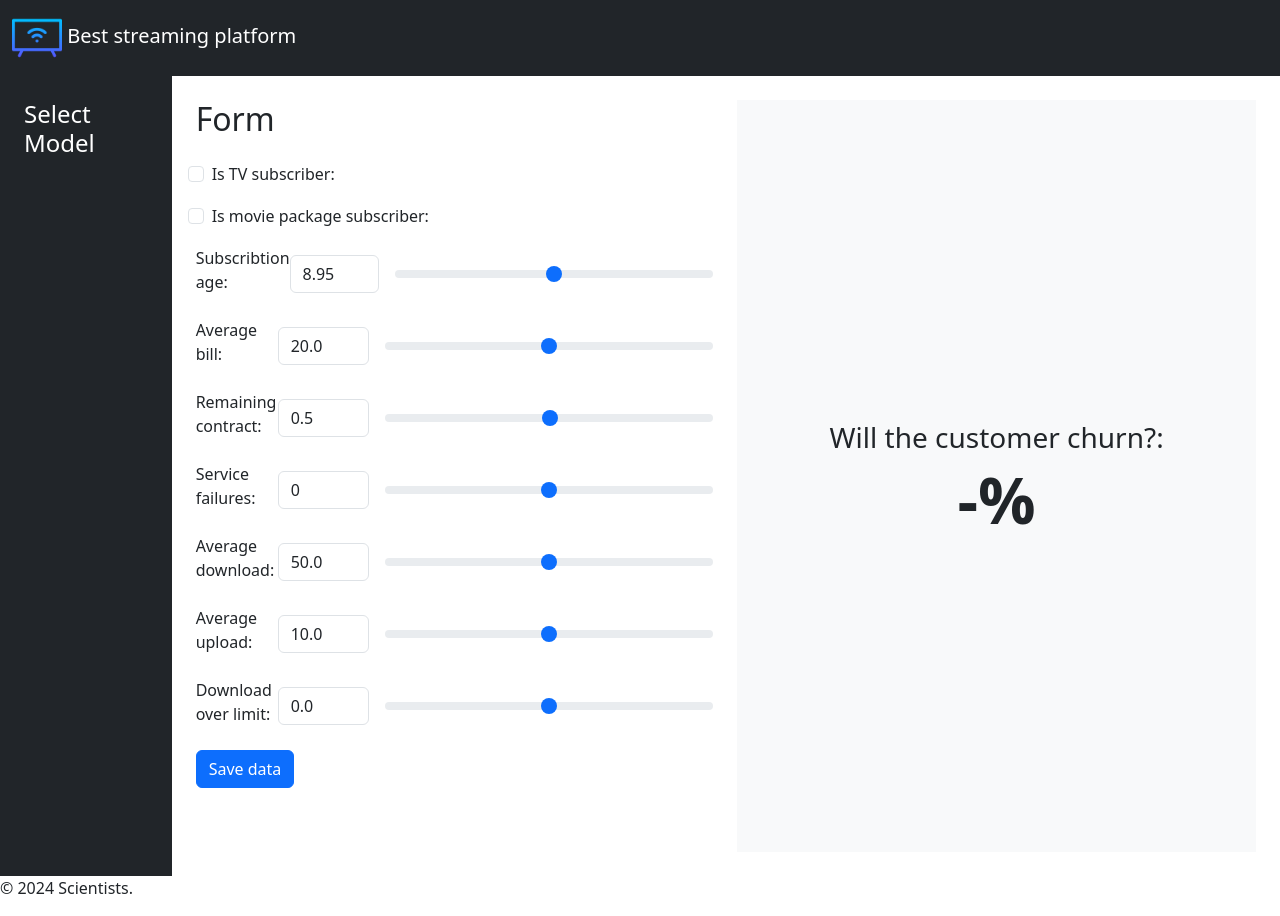
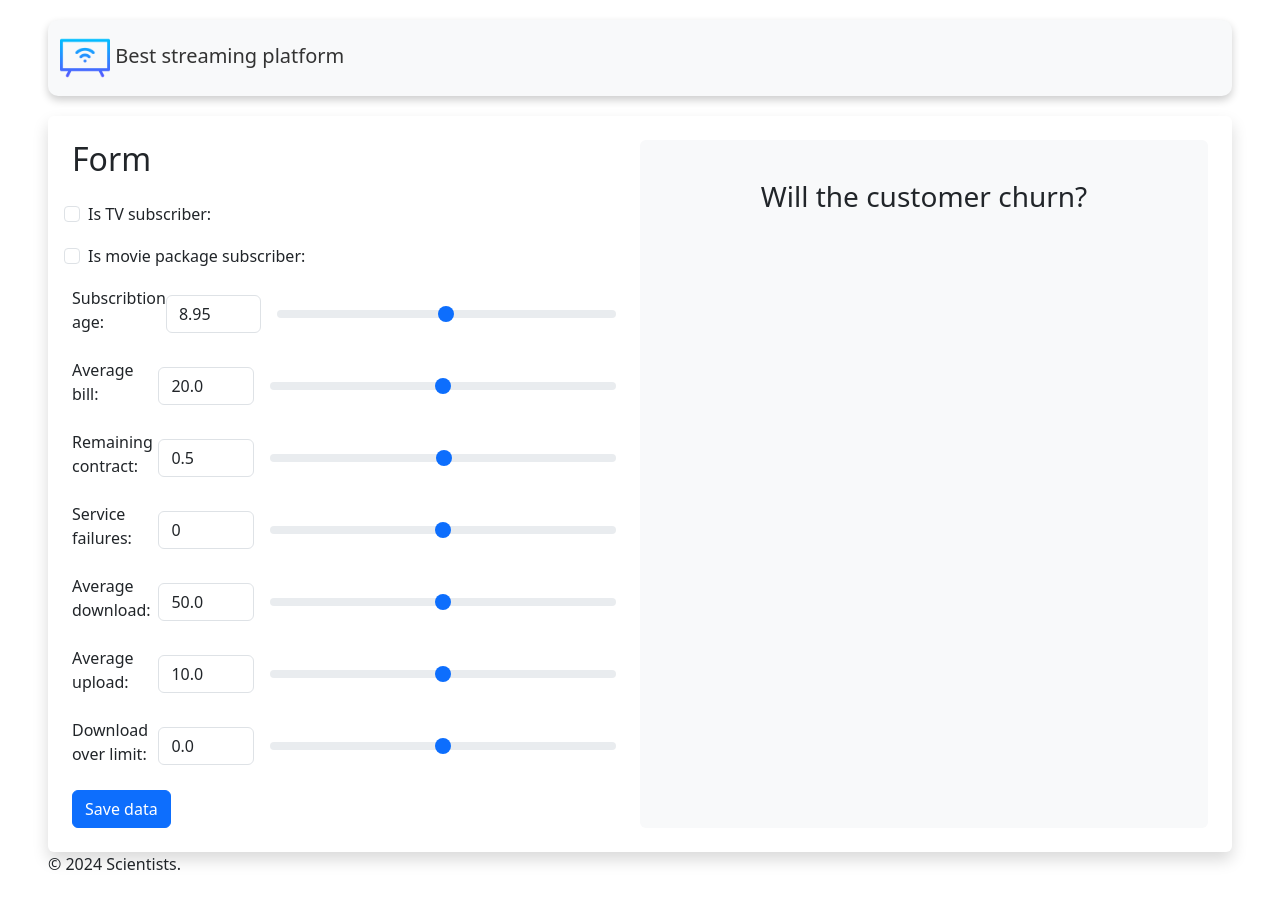
Before and after one commit to rafalradx/churn-shield, a FastAPI app: template templates/index.html in a window 1280 px wide. After the commit the page ends 870 px from the top, so only its background shows below. Run offline with FastAPI, Linux system fonts and the light colour scheme; the template is opened without the code that fills it, so the values that code supplies are empty; parts of the project's set-up code (start-up, migrations or seed data) failed here and were passed over.

Commit message:
Updated model prediction method and interface

```diff
--- a/main.py
+++ b/main.py
@@ -1,25 +1,35 @@
 import os
+import numpy as np
+import joblib
+import pandas as pd
 from tensorflow.keras.models import load_model
-from fastapi import FastAPI, Request, HTTPException, Form
+from fastapi import FastAPI, Request, Form
 from pydantic import BaseModel
 from fastapi.responses import HTMLResponse
 from fastapi.templating import Jinja2Templates
 from fastapi.staticfiles import StaticFiles
-import numpy as np
 
 templates = Jinja2Templates(directory="templates")
 
 app = FastAPI()
 
 models_path = 'models/'
-models_dict = {model_name: load_model(os.path.join(models_path, model_name)) for model_name in os.listdir(models_path) if model_name.endswith('.keras')}
-models = models_dict.keys()
+
+models = []
+
+for model_file in os.listdir(models_path):
+    model_path = os.path.join(models_path, model_file)
+
+    if model_path.endswith(".keras"):
+        models.append(load_model(model_path))
+    elif model_path.endswith(".pkl"):
+        models.append(joblib.load(model_path))
+
 
 app.mount("/static", StaticFiles(directory="static"), name="static")
 
 @app.get("/", response_class=HTMLResponse)
 async def index(request: Request):
-    print(models)
     return templates.TemplateResponse('index.html', {"request": request, "models":models})
 
 class InputData(BaseModel):
@@ -33,16 +43,11 @@ class InputData(BaseModel):
     upload_avg: float
     download_over_limit: float
 
-# Endpoint do przewidywania
 @app.post("/predict/")
-def predict(model_name: str, data: InputData):
-    # Sprawdzenie, czy model istnieje w słowniku
-    if model_name not in models_dict:
-        raise HTTPException(status_code=404, detail="Model not found")
+def predict(data: InputData):
+    predictions = {}
 
-    model = models_dict[model_name]
-
-    input_data = np.array([[
+    sequential_input_data = np.array([[
         data.is_tv_subscriber,
         data.is_movie_package_subscriber,
         data.subscription_age,
@@ -54,10 +59,29 @@ def predict(model_name: str, data: InputData):
         data.download_over_limit
     ]])
 
-    # Dokonanie predykcji
-    prediction = model.predict(input_data)
+    input_data = {
+        "is_tv_subscriber": [data.is_tv_subscriber],
+        "is_movie_package_subscriber": [data.is_movie_package_subscriber],
+        "subscription_age": [data.subscription_age],
+        "bill_avg": [data.bill_avg],
+        "reamining_contract": [data.remaining_contract],
+        "service_failure_count": [data.service_failure_count],
+        "download_avg": [data.download_avg],
+        "upload_avg": [data.upload_avg],
+        "download_over_limit": [data.download_over_limit]
+    }
 
-    # Interpretacja wyniku
-    probability = 1.0 - float(prediction[0][0])
+    input_df = pd.DataFrame(input_data)
 
-    return {"probability": probability}
+    for model in models:
+        model_name = model.__class__.__name__
+        if model_name == "Sequential":
+            prediction = model.predict(sequential_input_data)
+            probability = 1.0 - float(prediction[0][0])
+        else:
+            prediction = model.predict_proba(input_df)
+            probability = prediction[0][1]
+
+        predictions[model_name] = probability
+
+    return predictions
--- /dev/null
+++ b/static/css/style.css
@@ -0,0 +1,14 @@
+body {
+    margin: 0 15px;
+}
+
+.navbar {
+    margin-top: 20px;
+    margin-bottom: 20px;
+    border-radius: 10px;
+    box-shadow: 0 4px 8px rgba(0, 0, 0, 0.2);
+}
+
+.custom-text-color {
+    color: #333;
+}
--- a/templates/base.html
+++ b/templates/base.html
@@ -4,8 +4,9 @@
     <meta charset="UTF-8">
     <title>{% block title %}Churn predictor{% endblock %}</title>
     <link href="https://cdn.jsdelivr.net/npm/bootstrap@5.3.3/dist/css/bootstrap.min.css" rel="stylesheet">
+    <link rel="stylesheet" href="/static/css/style.css">
 </head>
-<body>
+<body class="mx-5">
     {% include 'navbar.html' %}
     {% block content %}{% endblock %}
     {% include 'footer.html' %}
--- a/templates/index.html
+++ b/templates/index.html
@@ -1,23 +1,8 @@
 {% extends "base.html" %}
 
 {% block content %}
-<div class="d-flex">
-    <!-- Sidebar -->
-    <div class="bg-dark text-white p-4 vh-100">
-        <h2 class="h4">Select Model</h2>
-        <ul class="nav flex-column">
-            {% for model in models %}
-            <li class="nav-item">
-                <a class="nav-link text-white" href="#">{{ model }}</a>
-            </li>
-            {% endfor %}
-        </ul>
-    </div>
-
-    <!-- Main Content -->
-    <div class="container-fluid p-4 d-flex">
-        <!-- Formularz -->
-        <div class="w-50 me-4">
+<div class="container-fluid p-4 d-flex rounded shadow">
+    <div class="w-50 pe-4">
         <h2 class="mb-4">Form</h2>
         <form class="row g-3">
             <div class="col-12 form-check">
@@ -69,16 +54,13 @@
         </form>
     </div>
 
-        <!-- Sekcja Wyniku -->
-        <div class="w-50 bg-light text-center p-4 d-flex flex-column justify-content-center align-items-center">
-            <p class="h3 mt-3">Will the customer churn?:</p>
-            <h2 class="display-3 fw-bold"><span id="probability-value">-</span>%</h2>
-        </div>
+    <div class="w-50 bg-light text-center p-4 rounded">
+        <p class="h3 mt-3">Will the customer churn?</p>
+        <div id="results" class="row"></div>
     </div>
 </div>
 
 <script>
-// Funkcja debouncingowa
 function debounce(func, delay) {
     let timeout;
     return function(...args) {
@@ -87,108 +69,57 @@ function debounce(func, delay) {
     };
 }
 
-// Funkcja predykcji
 async function predictChurn() {
-    // Pobranie wybranego modelu z aktywnego linku
-    const activeModelLink = document.querySelector('.nav-link.active');
-    if (!activeModelLink) {
-        console.error('Model nie został wybrany.');
-        return;
-    }
-    const modelName = activeModelLink.textContent.trim();
-
-    // Pobranie wartości z formularza
-    const isTvSubscriber = document.getElementById('is_tv_subscriber').checked;
-    const isMoviePackageSubscriber = document.getElementById('is_movie_package_subscriber').checked;
-    const subscriptionAge = parseFloat(document.getElementById('subscription_age_value').value);
-    const billAvg = parseFloat(document.getElementById('bill_avg_value').value);
-    const remainingContract = parseFloat(document.getElementById('reamining_contract_value').value);
-    const serviceFailureCount = parseInt(document.getElementById('service_failure_count_value').value, 10);
-    const downloadAvg = parseFloat(document.getElementById('download_avg_value').value);
-    const uploadAvg = parseFloat(document.getElementById('upload_avg_value').value);
-    const downloadOverLimit = parseFloat(document.getElementById('download_over_limit_value').value);
-
-    // Stworzenie obiektu danych
     const data = {
-        is_tv_subscriber: isTvSubscriber,
-        is_movie_package_subscriber: isMoviePackageSubscriber,
-        subscription_age: subscriptionAge,
-        bill_avg: billAvg,
-        remaining_contract: remainingContract,
-        service_failure_count: serviceFailureCount,
-        download_avg: downloadAvg,
-        upload_avg: uploadAvg,
-        download_over_limit: downloadOverLimit
+        is_tv_subscriber: document.getElementById("is_tv_subscriber").checked,
+        is_movie_package_subscriber: document.getElementById("is_movie_package_subscriber").checked,
+        subscription_age: parseFloat(document.getElementById("subscription_age").value),
+        bill_avg: parseFloat(document.getElementById("bill_avg").value),
+        remaining_contract: parseFloat(document.getElementById("reamining_contract").value),
+        service_failure_count: parseInt(document.getElementById("service_failure_count").value),
+        download_avg: parseFloat(document.getElementById("download_avg").value),
+        upload_avg: parseFloat(document.getElementById("upload_avg").value),
+        download_over_limit: parseFloat(document.getElementById("download_over_limit").value),
     };
 
     try {
-        // Wywołanie endpointu FastAPI
-        const response = await fetch(`/predict/?model_name=${modelName}`, {
-            method: 'POST',
+        const response = await fetch("/predict/", {
+            method: "POST",
             headers: {
-                'Content-Type': 'application/json'
+                "Content-Type": "application/json",
             },
-            body: JSON.stringify(data)
+            body: JSON.stringify(data),
         });
 
-        // Sprawdzenie odpowiedzi
-        if (!response.ok) {
-            throw new Error(`Error: ${response.statusText}`);
+        const predictions = await response.json();
+
+        const resultsDiv = document.getElementById("results");
+        resultsDiv.innerHTML = "";
+
+        for (const [model, probability] of Object.entries(predictions)) {
+            const columnDiv = document.createElement("div");
+            columnDiv.className = "col-12 mb-3";
+
+            const cardDiv = document.createElement("div");
+            cardDiv.className = "card";
+            cardDiv.innerHTML = `
+                <div class="card-body">
+                    <h5 class="card-title">${model}</h5>
+                    <p class="card-text">${(probability * 100).toFixed(2)}%</p>
+                </div>
+            `;
+            columnDiv.appendChild(cardDiv);
+            resultsDiv.appendChild(columnDiv);
         }
-
-        // Odczytanie danych z odpowiedzi
-        const result = await response.json();
-
-        // Zaktualizowanie sekcji wyniku
-        const probabilityValue = document.getElementById('probability-value');
-        probabilityValue.textContent = `${(result.probability * 100).toFixed(2)}`;
-
     } catch (error) {
-        console.error('Wystąpił błąd:', error);
+        console.error("Błąd:", error);
     }
 }
 
-// Funkcja do ustawienia listenerów na wszystkich elementach formularza
-function setUpFormListeners() {
-    const formElements = document.querySelectorAll('#subscription_age, #bill_avg, #reamining_contract, #service_failure_count, #download_avg, #upload_avg, #download_over_limit, #is_tv_subscriber, #is_movie_package_subscriber');
-
-    // Zastosowanie debouncingu do funkcji predykcji
-    const debouncedPredictChurn = debounce(predictChurn, 500);
-
-    formElements.forEach(element => {
-        element.addEventListener('input', () => {
-            // Aktualizacja pola tekstowego obok suwaka
-            if (element.type === 'range') {
-                const correspondingInput = document.getElementById(`${element.id}_value`);
-                correspondingInput.value = element.value;
-            }
-            debouncedPredictChurn();
-        });
-    });
-}
-
-// Funkcja do ustawienia listenerów na linkach modeli
-function setUpModelLinks() {
-    const modelLinks = document.querySelectorAll('.nav-link');
-
-    modelLinks.forEach(link => {
-        link.addEventListener('click', function(event) {
+document.querySelector("form").addEventListener("input", debounce(predictChurn, 300));
+document.querySelector("form").addEventListener("submit", function (event) {
     event.preventDefault();
-            // Usunięcie klasy 'active' z poprzednio aktywnego linku
-            document.querySelector('.nav-link.active')?.classList.remove('active');
-            // Dodanie klasy 'active' do klikniętego linku
-            link.classList.add('active');
-            // Wywołanie predykcji przy zmianie modelu
     predictChurn();
 });
-    });
-}
-
-// Inicjalizacja listenerów
-document.addEventListener('DOMContentLoaded', () => {
-    setUpFormListeners();
-    setUpModelLinks();
-});
-
 </script>
 {% endblock %}
--- a/templates/navbar.html
+++ b/templates/navbar.html
@@ -1,6 +1,6 @@
-<nav class="navbar navbar-expand-lg navbar-dark bg-dark">
+<nav class="navbar navbar-expand-lg navbar-light bg-light">
     <div class="container-fluid">
-        <a class="navbar-brand" href="#">
+        <a class="navbar-brand custom-text-color" href="#">
             <img src="/static/images/logo.png" width="50" height="50" class="d-inline-block align-items-center" alt="">
             Best streaming platform
         </a>
```
Lines whose indentation alone changed are shown as unchanged.
